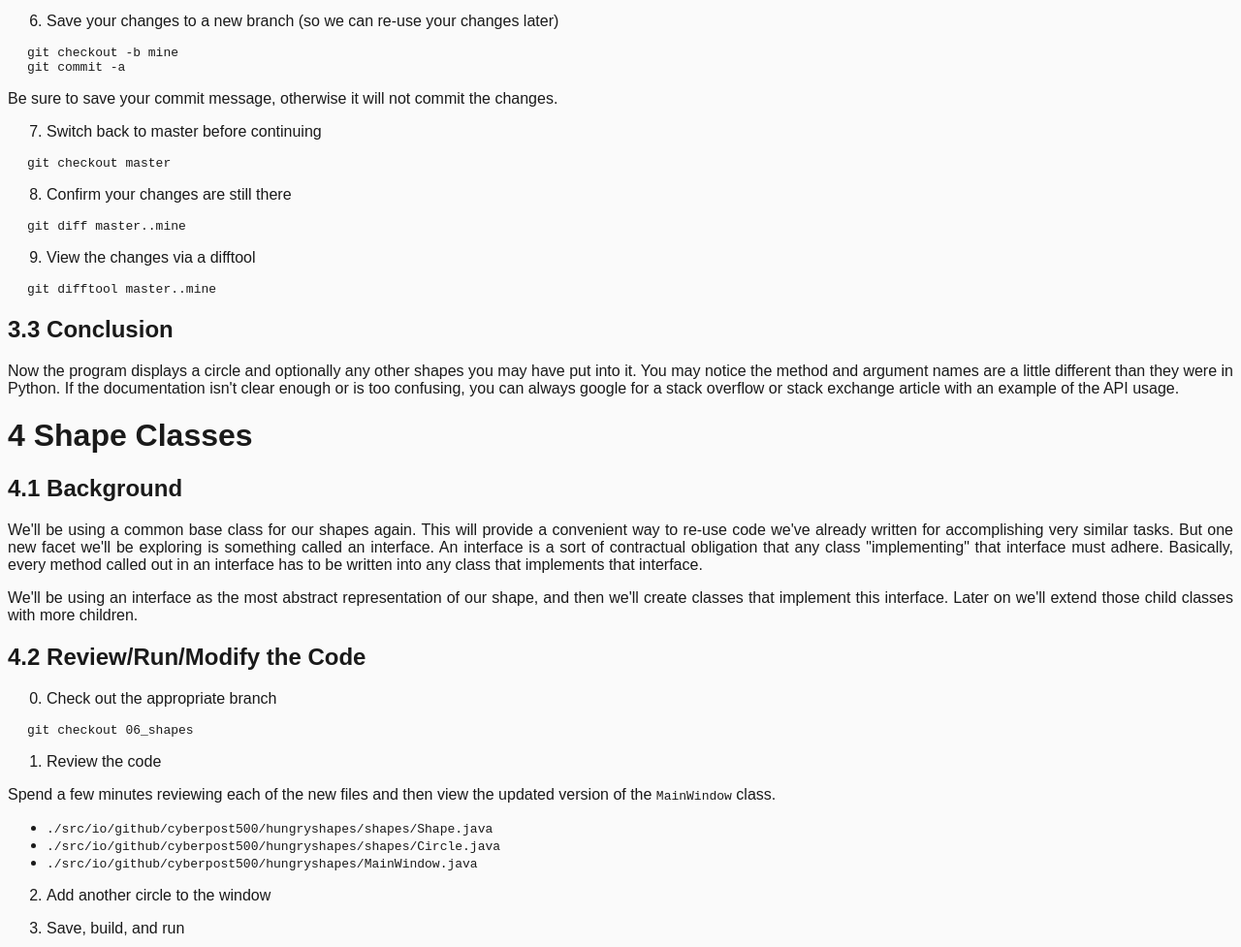
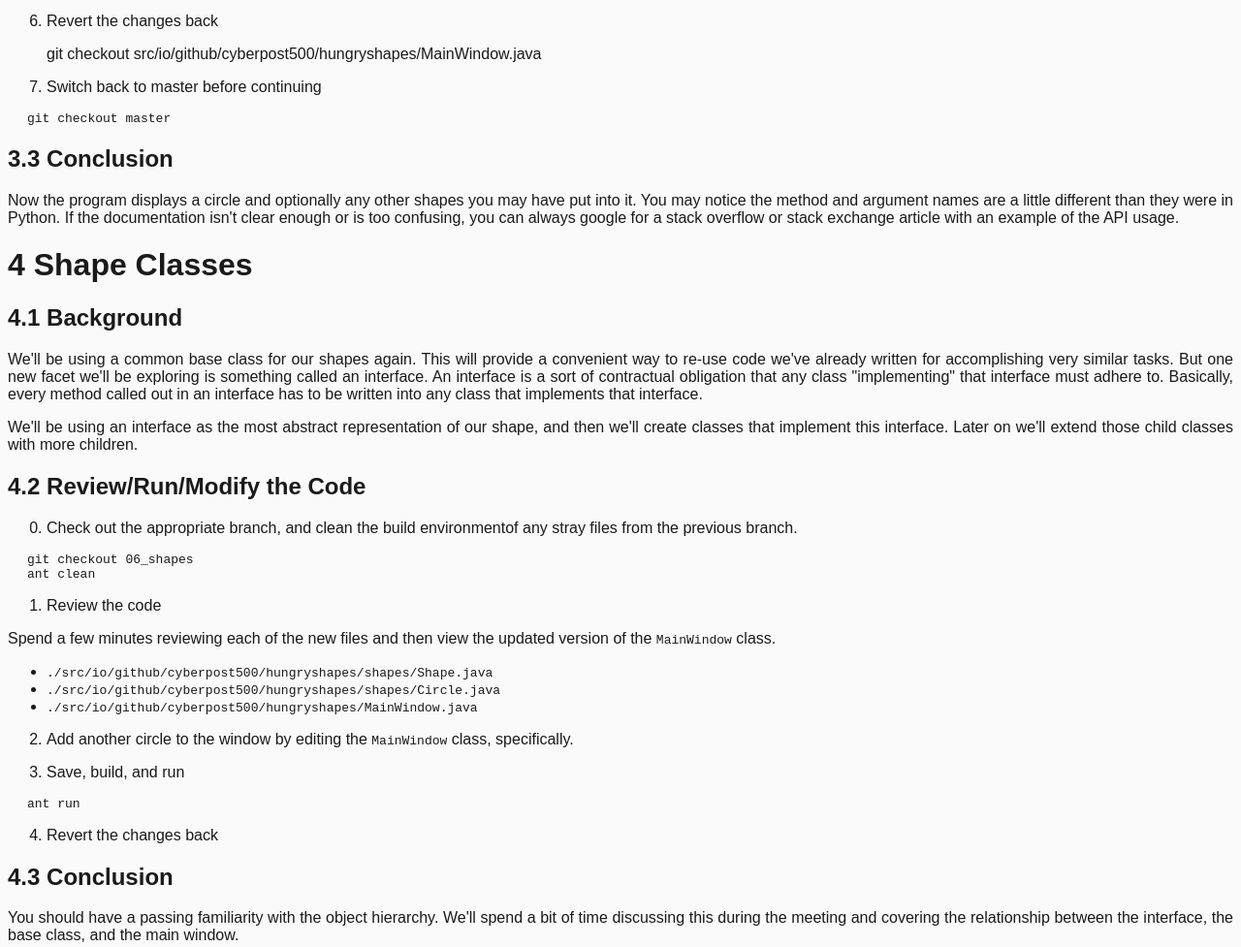
Before and after one commit to cyberpost500/modules, a plain HTML site: page java/java-2.html in a window 1280 px wide. Shown: the part 1560-2537 px from the top of the page at 97% size. Drawn offline with Linux system fonts and the light colour scheme.

Commit message:
updated java lessons

```diff
--- a/java/java-2.html
+++ b/java/java-2.html
@@ -65,7 +65,7 @@
 </ol>
 <pre><code>ant run</code></pre>
 <ol start="3" style="list-style-type: decimal">
-<li>Move the position where the circle is drawn:</li>
+<li>Move the position where the circle is drawn by editing <code>src/io/github/cyberpost500/hungryshapes/MainWindow.java</code>:</li>
 </ol>
 <pre><code>                 //drawArc(x, y, width, height, startAngle, arcAngle◀)
                  g.drawArc(100, 100, 50, 50, 0, 360);◀</code></pre>
@@ -82,35 +82,24 @@
 <p>You don't need to do it in separate steps like we've been doing, you can let the dependencies for the run target take care of it for you.</p>
 <pre><code>ant run</code></pre>
 <ol start="6" style="list-style-type: decimal">
-<li>Save your changes to a new branch (so we can re-use your changes later)</li>
-</ol>
-<pre><code>git checkout -b mine
-git commit -a</code></pre>
-<p>Be sure to save your commit message, otherwise it will not commit the changes.</p>
-<ol start="7" style="list-style-type: decimal">
-<li>Switch back to master before continuing</li>
+<li><p>Revert the changes back</p>
+<p>git checkout src/io/github/cyberpost500/hungryshapes/MainWindow.java</p></li>
+<li><p>Switch back to master before continuing</p></li>
 </ol>
 <pre><code>git checkout master
 </code></pre>
-<ol start="8" style="list-style-type: decimal">
-<li>Confirm your changes are still there</li>
-</ol>
-<pre><code>git diff master..mine</code></pre>
-<ol start="9" style="list-style-type: decimal">
-<li>View the changes via a difftool</li>
-</ol>
-<pre><code>git difftool master..mine</code></pre>
 <h2 id="conclusion"><span class="header-section-number">3.3</span> Conclusion</h2>
 <p>Now the program displays a circle and optionally any other shapes you may have put into it. You may notice the method and argument names are a little different than they were in Python. If the documentation isn't clear enough or is too confusing, you can always google for a stack overflow or stack exchange article with an example of the API usage.</p>
 <h1 id="shape-classes"><span class="header-section-number">4</span> Shape Classes</h1>
 <h2 id="background-1"><span class="header-section-number">4.1</span> Background</h2>
-<p>We'll be using a common base class for our shapes again. This will provide a convenient way to re-use code we've already written for accomplishing very similar tasks. But one new facet we'll be exploring is something called an interface. An interface is a sort of contractual obligation that any class &quot;implementing&quot; that interface must adhere. Basically, every method called out in an interface has to be written into any class that implements that interface.</p>
+<p>We'll be using a common base class for our shapes again. This will provide a convenient way to re-use code we've already written for accomplishing very similar tasks. But one new facet we'll be exploring is something called an interface. An interface is a sort of contractual obligation that any class &quot;implementing&quot; that interface must adhere to. Basically, every method called out in an interface has to be written into any class that implements that interface.</p>
 <p>We'll be using an interface as the most abstract representation of our shape, and then we'll create classes that implement this interface. Later on we'll extend those child classes with more children.</p>
 <h2 id="reviewrunmodify-the-code-1"><span class="header-section-number">4.2</span> Review/Run/Modify the Code</h2>
 <ol start="0" style="list-style-type: decimal">
-<li>Check out the appropriate branch</li>
+<li>Check out the appropriate branch, and clean the build environmentof any stray files from the previous branch.</li>
 </ol>
-<pre><code>git checkout 06_shapes</code></pre>
+<pre><code>git checkout 06_shapes
+ant clean</code></pre>
 <ol style="list-style-type: decimal">
 <li>Review the code</li>
 </ol>
@@ -121,7 +110,7 @@ git commit -a</code></pre>
 <li><code>./src/io/github/cyberpost500/hungryshapes/MainWindow.java</code></li>
 </ul>
 <ol start="2" style="list-style-type: decimal">
-<li><p>Add another circle to the window</p></li>
+<li><p>Add another circle to the window by editing the <code>MainWindow</code> class, specifically.</p></li>
 <li><p>Save, build, and run</p></li>
 </ol>
 <pre><code>ant run</code></pre>
@@ -148,7 +137,7 @@ git commit -a</code></pre>
 </ul>
 <ol start="2" style="list-style-type: decimal">
 <li><p>Switch to the <code>08_bouncing_shape</code> branch</p></li>
-<li><p>Create a new shape using the custom code you created earlier as the <code>draw</code> method in a new shape class that extends the <code>BouncingShape</code></p></li>
+<li><p>Create a new shape by creating a new class that extends the <code>BouncingShape</code></p></li>
 </ol>
 <ul>
 <li>create a new file for the shape</li>
```
Also changed, not shown: 1 other file.
